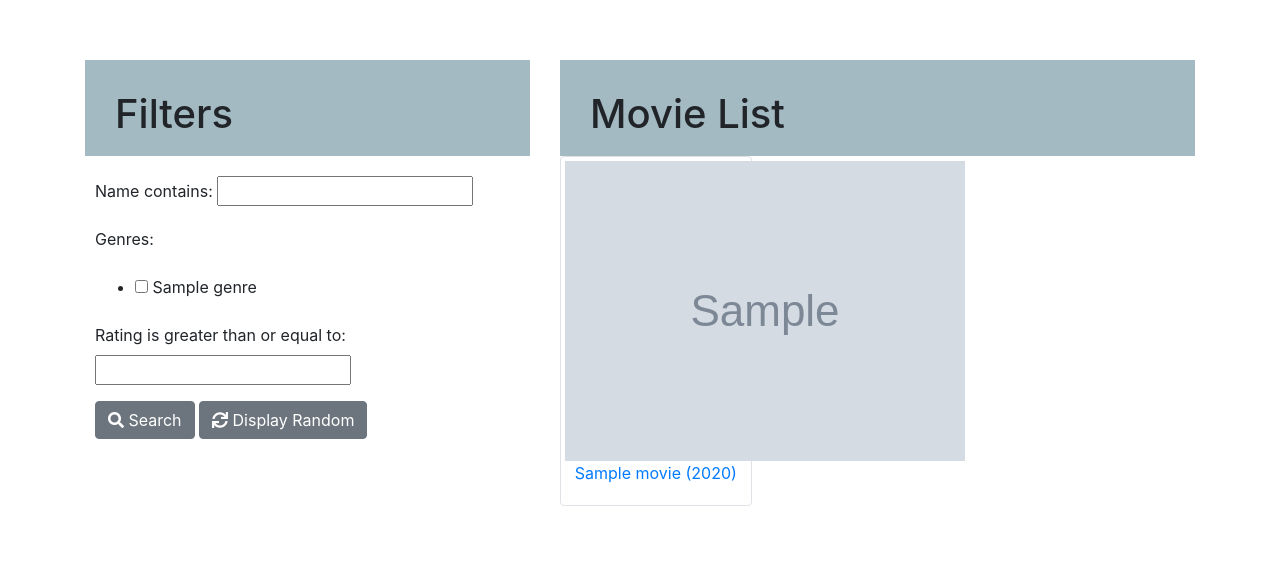
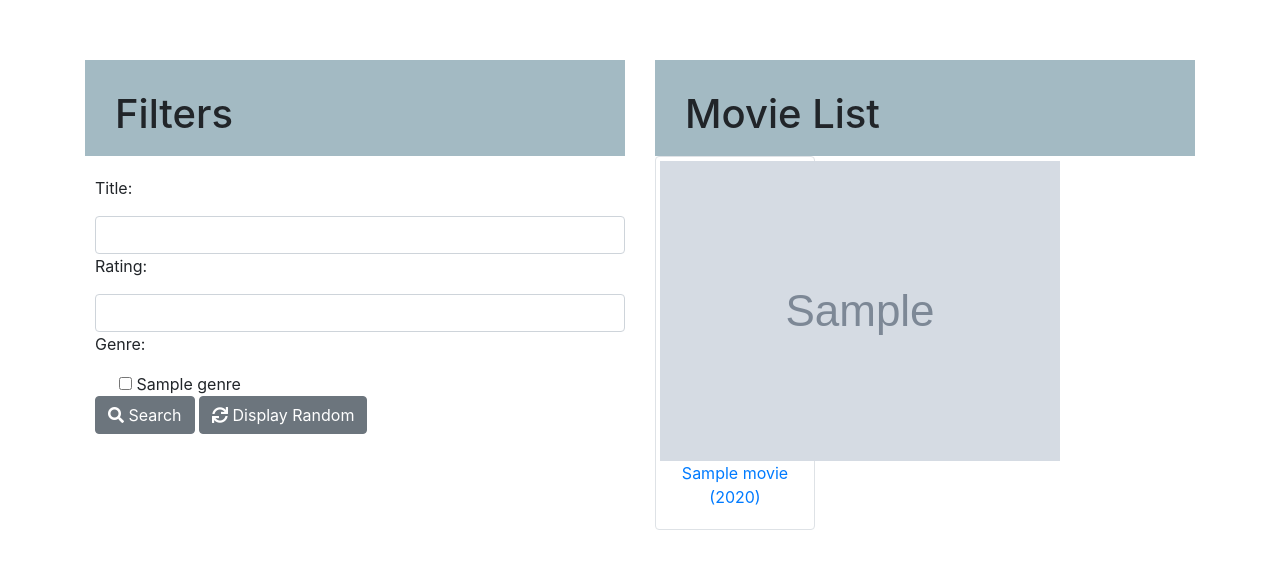
Before and after one commit to bwopez/cult_classics, a Django app: page / in a window 1280 px wide. Shown: the top 569 px of the page. Run offline with Django 3.2, Linux system fonts and the light colour scheme; tables that the repository leaves empty hold one stand-in row (values such as "Sample post"); grey boxes marked "Sample" are stand-in pictures; some libraries are stand-ins or nearby versions.

Commit message:
Did some more styling to the listview

```diff
--- a/src/films/static/films/css/film_master.css
+++ b/src/films/static/films/css/film_master.css
@@ -1,6 +1,6 @@
 /*color pallette */
 /*https://coolors.co/eaebed-006989-a3bac3-007090-01a7c2*/
-.top_left_space {
+.form_padding {
     padding-top: 20px;
     padding-left: 10px;
 }
--- a/src/films/templates/films/movie_detail.html
+++ b/src/films/templates/films/movie_detail.html
@@ -64,7 +64,7 @@
                 {% endif %}
             {% endfor %}
             </p>
-            <a class="btn btn-success" href="{% url 'movies:search' %}">
+            <a class="btn btn-secondary" href="{% url 'movies:search' %}">
                 <i class="fas fa-arrow-left"></i> Back to All Movies
             </a>
         </div>
--- a/src/films/templates/films/movie_list.html
+++ b/src/films/templates/films/movie_list.html
@@ -1,15 +1,33 @@
 {% extends 'base.html' %}
 {% load staticfiles %}
+{% load widget_tweaks %}
 
 {% block body_block %}
     <div class="row">
-        <div class="col-md-5">
+        <div class="col-md-6">
             <div class="surface_information">
                 <h1>Filters</h1>
             </div>
-            <div class="top_left_space">
+            <div class="form_padding">
                 <form method="GET" action="{% url 'movies:search' %}">
-                    {{ filter.form.as_p }}
+                    <p>Title:</p> {% render_field filter.form.name class="form-control" %}
+                    <p>Rating:</p> {% render_field filter.form.rating class="form-control" %}
+                    <div>
+                        <p>Genre: </p>
+                            <div class="row">
+                            {% for genre in filter.form.genres %}
+                                <div class="col-sm-4">
+                                    <div class="custom-control custom-checkbox">
+                                        {{ genre.tag }} {{ genre.choice_label }}
+                                    </div>
+                                </div>
+                                {% if forloop.counter|divisibleby:3 %}
+                            </div>
+                        <div class="row">
+                                {% endif %}
+                            {% endfor %}
+                        </div>
+                    </div>
                     <button class="btn btn-secondary" type="submit"><i class="fas fa-search"></i> Search</button>
 
                     {% if filter.qs %}
@@ -24,7 +42,7 @@
             </div>
         </div>
 
-        <div class="col-md-7">
+        <div class="col-md-6">
         <div class="surface_information">
             <h1>Movie List</h1>
         </div>
--- a/src/src/settings.py
+++ b/src/src/settings.py
@@ -40,6 +40,9 @@ INSTALLED_APPS = [
     'django.contrib.messages',
     'django.contrib.staticfiles',
     'films',
+
+    'widget_tweaks',
+
 ]
 
 MIDDLEWARE = [
```
